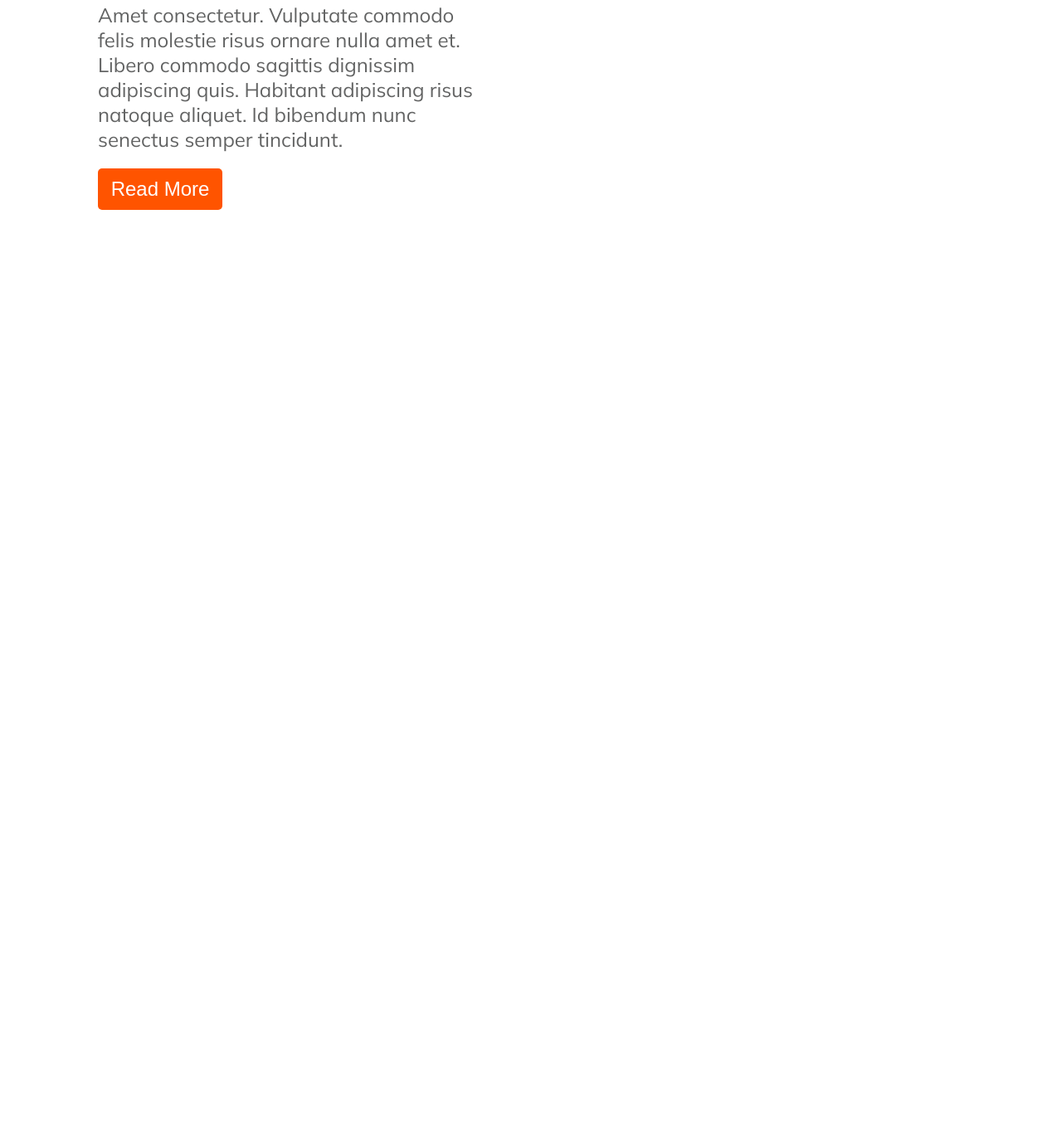
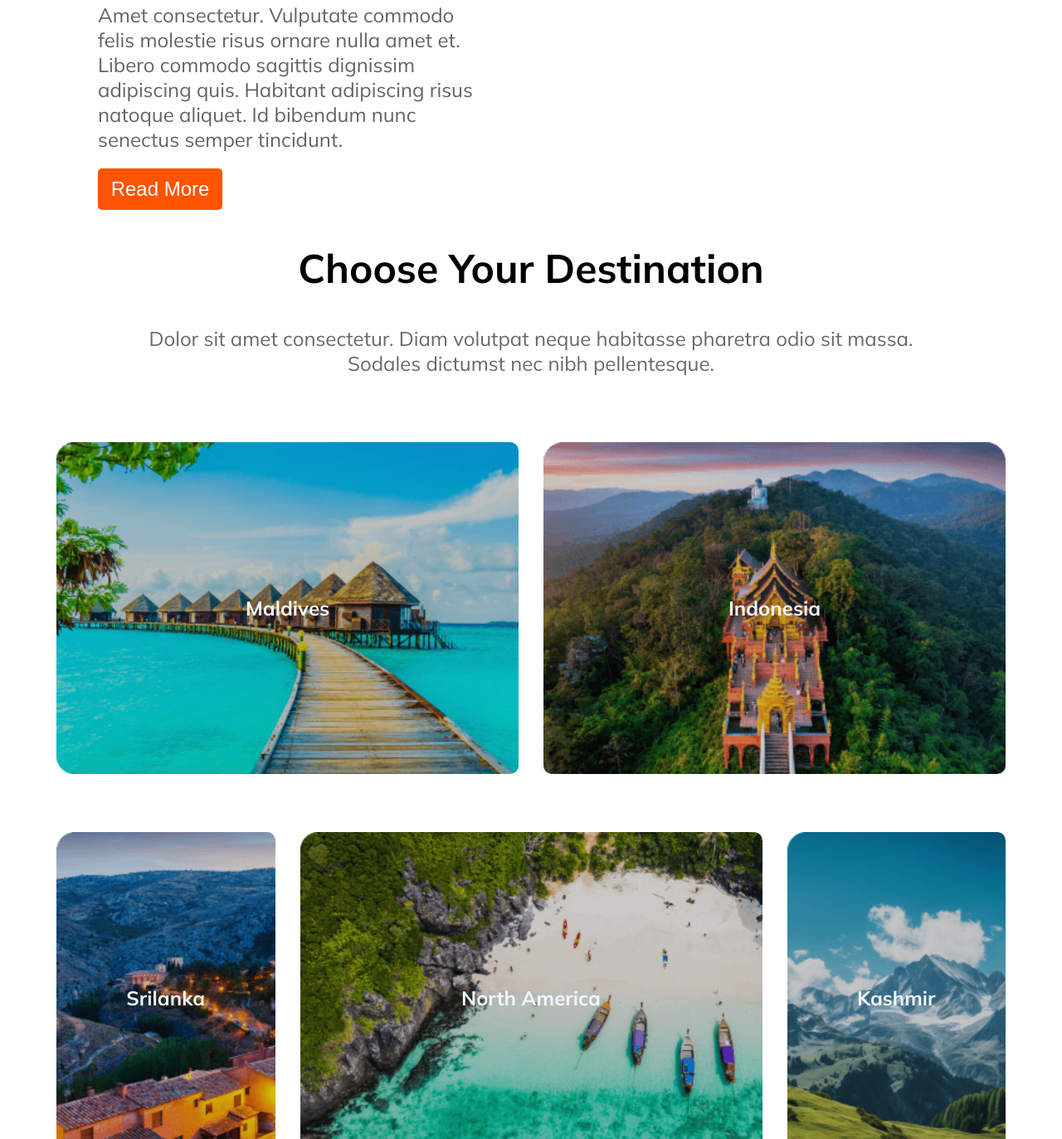
Before and after one commit to atiqurrahmancs/travel-site, a plain HTML site: page index.html in a window 1280 px wide. Shown: the part 1427-2800 px from the top of the page at 83% size. Before the commit the page ends 1700 px from the top, so only its background shows below. Drawn offline with Linux system fonts and the light colour scheme.

Commit message:
destination added

```diff
--- a/index.html
+++ b/index.html
@@ -25,7 +25,9 @@
                   <select class="item-select">
                      <option>Select Type</option>
                   </select>
-               <button class="btn-primary"><i class="fa-solid fa-magnifying-glass"></i> Find Now</button>
+                  <button class="btn-primary"><i
+                        class="fa-solid fa-magnifying-glass"></i> Find
+                     Now</button>
                </div>
             </div>
          </section>
@@ -52,8 +54,28 @@
             </div>
 
             <div class="popular-content-pic">
-               <img src="./Images/Rectangle 4.png" alt="">
+               <img src="./Images/Rectangle 4.png" alt>
             </div>
+         </section>
+
+         <section class="destination">
+            <div class="destination-content">
+               <h1>Choose Your Destination</h1>
+               <p>Dolor sit amet consectetur. Diam volutpat neque habitasse
+                  pharetra odio sit massa.<br>Sodales dictumst nec nibh
+                  pellentesque.</p>
+            </div>
+
+            <div class="destination-photo">
+               <h1 class="des-item-1">Maldives</h1>
+               <h1 class="des-item-2">Indonesia</h1>
+               <h1 class="des-item-3">Srilanka</h1>
+               <h1 class="des-item-4">North America</h1>
+               <h1 class="des-item-5">Kashmir</h1>
+               <h1 class="des-item-6">Bangladesh</h1>
+               <h1 class="des-item-7">Bandarban</h1>
+            </div>
+
          </section>
       </main>
 
--- a/style.css
+++ b/style.css
@@ -107,6 +107,110 @@ body {
    color: white;
    font-size: 1.5em;
 }
+.destination-content{
+   text-align: center;
+}
+
+.destination-content h1{
+   font-size: 3em;
+}
+.destination-content p{
+   font-size: 1.5em;
+   color: rgb(103, 104, 104);
+}
+.destination-photo {
+  display: grid;
+  grid-template-columns: repeat(12, 1fr); /* 12-column grid for flexible control */
+  grid-template-rows: auto;
+  gap: 30px;
+  margin: 60px;
+}
+
+.des-item-1 {
+  grid-column: span 6;
+  background-repeat: no-repeat;
+  background-size: cover;
+  height: 400px;
+  justify-content: center;
+  display: flex;
+  align-items: center;
+  color: aliceblue;
+  border-radius: 10px;
+}
+.des-item-2 {
+  grid-column: span 6; /* 50% */
+  background-size: cover;
+  height: 400px;
+  justify-content: center;
+  display: flex;
+  align-items: center;
+  color: aliceblue;
+  border-radius: 10px;
+}
+.des-item-3 {
+  grid-column: span 3; /* 25% */
+background-repeat: no-repeat;
+background-size: cover;
+  height: 400px;
+  justify-content: center;
+  display: flex;
+  align-items: center;
+  color: aliceblue;
+  border-radius: 10px;
+}
+.des-item-4 {
+  grid-column: span 6; /* 50% */
+  background-repeat: no-repeat;
+  background-size: cover;
+  height: 400px;
+  justify-content: center;
+  display: flex;
+  align-items: center;
+  color: aliceblue;
+  border-radius: 10px;
+}
+.des-item-5 {
+  grid-column: span 3; /* 25% */
+  background-repeat: no-repeat;
+  background-size: cover;
+  height: 400px;
+  justify-content: center;
+  display: flex;
+  align-items: center;
+  color: aliceblue;
+  border-radius: 10px;
+}
+.des-item-6 {
+  grid-column: span 5; /* ~40% */
+  background-repeat: no-repeat;
+  background-size: cover;
+  height: 500px;
+  justify-content: center;
+  display: flex;
+  align-items: center;
+  color: aliceblue;
+  border-radius: 10px;
+}
+.des-item-7 {
+  grid-column: span 7; /* ~60% */
+  background-repeat: no-repeat;
+  background-size: cover;
+  height: 500px;
+  justify-content: center;
+  display: flex;
+  align-items: center;
+  color: aliceblue;
+  border-radius: 10px;
+}
+
+/* Optional: assign background images for demo */
+.des-item-1 { background-image: url('./images/Rectangle\ 5.png'); }
+.des-item-2 { background-image: url('./images/Rectangle\ 6.png'); }
+.des-item-3 { background-image: url('./images/Rectangle\ 7.png'); }
+.des-item-4 { background-image: url('./images/Rectangle\ 8.png'); }
+.des-item-5 { background-image: url('./images/Rectangle\ 9.png'); }
+.des-item-6 { background-image: url('./images/Rectangle\ 10.png'); }
+.des-item-7 { background-image: url('./images/Rectangle\ 11.png'); }
 
 @media screen and (max-width: 768px) {
   .head-banner{
@@ -172,4 +276,21 @@ body {
     padding: 0;
   }
 
+  .destination-content h1{
+   font-size: 2em;
+  }
+  .destination-content p{
+   font-size: 1em;
+  }
+  .destination-photo{
+   grid-template-columns: 1fr;
+   margin: 10px;
+   gap: 5px;
+  }
+  .destination-photo h1{
+   height: 200px;
+   width: 100%;
+   grid-column: span 1;
+  }
+
 }
```
Lines whose indentation alone changed are shown as unchanged.
